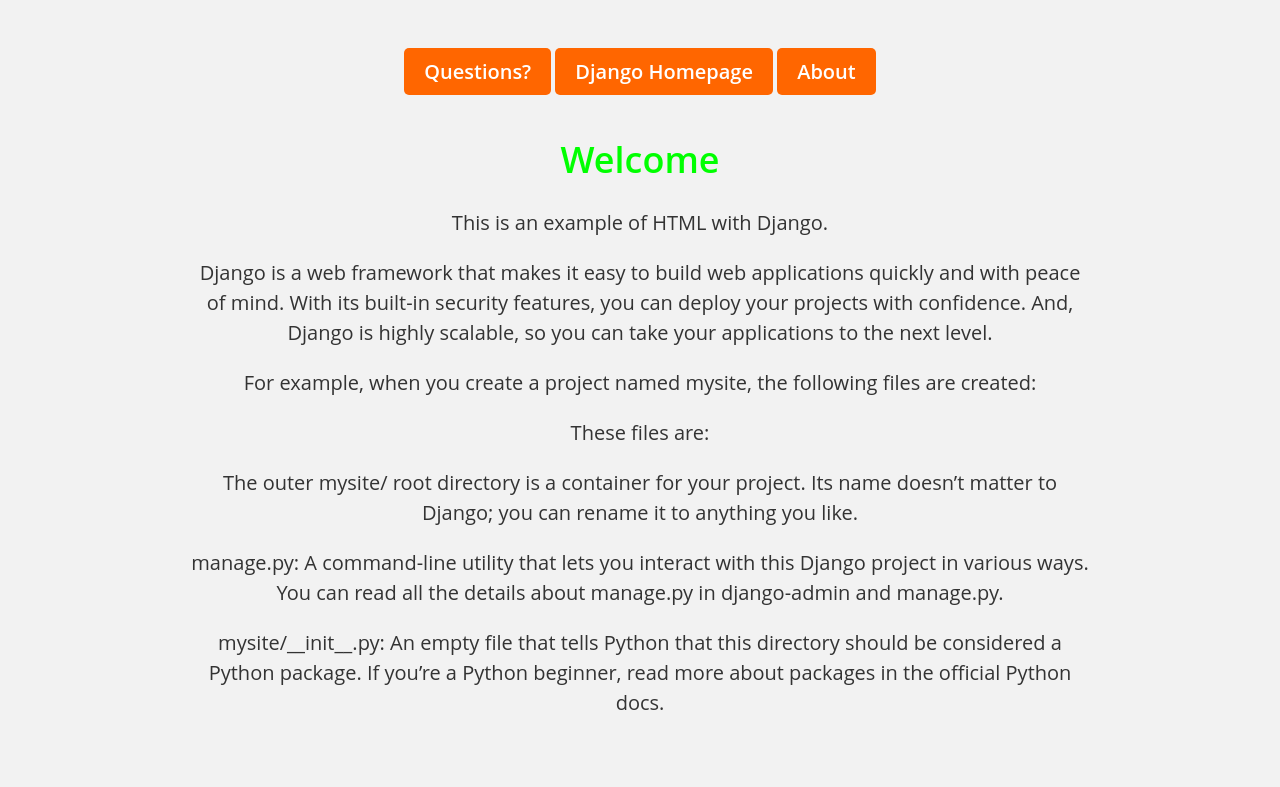
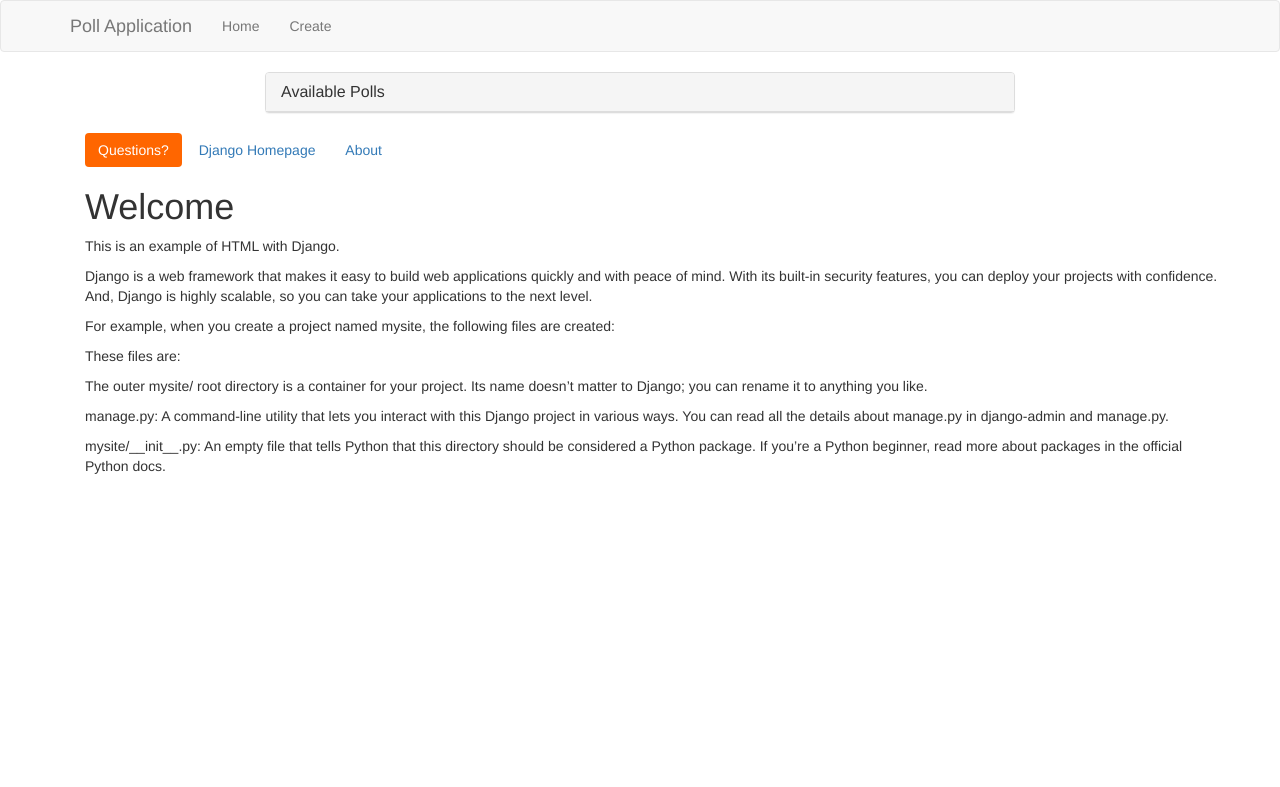
Before and after one commit to aalshawa97/QuestionsDjango, a Django app: page / in a window 1280 px wide. Shown: the top 787 px of the page. Run offline with Django 4.2, Linux system fonts and the light colour scheme; some libraries are stand-ins or nearby versions.

Commit message:
New homepage

```diff
--- a/django_project/urls.py
+++ b/django_project/urls.py
@@ -15,7 +15,8 @@
     #Django adminstration
     path('admin/', admin.site.urls),
     path('create/', poll_views.createPageView, name='create'),
-    #path('vote', poll_views.votePageView, name='vote'),
+    #path('vote', poll_views.votePageView('',0), name='vote'),
+    #path('', poll_views.homePageView, name='home')
     #path('', pages.Templates)
     #path('about/', views.about, name='about'),
 ]
--- a/pages/Templates/home.html
+++ b/pages/Templates/home.html
@@ -1,51 +1,31 @@
-<!DOCTYPE html>
-<html>
-  <head>
-    <title>Homepage</title>
-    <style>
-      /* Add some styles to make the page look similar to kamarelief.org */
-      body {
-        background-color: #f2f2f2;
-        font-family: "Open Sans", sans-serif;
-      }
-      h1 {
-        text-align: center;
-        color: #00FF00;
-        margin-top: 50px;
-        font-size: 36px;
-        font-weight: 600;
-      }
-      .container {
-        max-width: 900px;
-        margin: 0 auto;
-        text-align: center;
-        padding: 50px 0;
-      }
-      p {
-        font-size: 20px;
-        color: #333;
-        margin: 20px 0;
-        line-height: 1.5;
-      }
-      .btn {
-        padding: 10px 20px;
-        background-color: #ff6600;
-        color: #fff;
-        border: none;
-        border-radius: 5px;
-        cursor: pointer;
-        margin-top: 20px;
-        font-size: 20px;
-        text-decoration: none;
-        font-weight: 600;
-        text-align: center;
-      }
-      .btn:hover {
-        background-color: #333;
-      }
-    </style>
-  </head>
-  <body>
+{% extends "base.html" %}
+
+{% block title %}Homepage{% endblock %}
+
+{% block main %}
+<div class="row">
+    <div class="col-lg-8 col-lg-offset-2">
+        <div class="panel panel-default">
+            <div class="panel-heading">
+                <h3 class="panel-title">Available Polls</h3>
+            </div>
+
+            <ul class="list-group">
+                {% for poll in polls %}
+                <li class="list-group-item">
+                    <strong>{{ poll.question }}</strong>
+                    <span class="pull-right">
+                        <a href="{% url 'vote' poll.id %}" class="btn btn-info btn-xs">Vote</a> &nbsp;
+                        <a href="{% url 'results' poll.id %}" class="btn btn-default btn-xs">View Results</a> &nbsp;
+                    </span>
+                </li>
+                {% endfor %}
+            </ul>
+
+        </div>
+    </div>
+</div>
+
 <div class="container">
   <a href="mailto:abdullahalshawa@gmail.com" class="btn" style="background-color: #ff6600; color: white;">Questions?</a>
   <a href="https://www.djangoproject.com" class="btn">Django Homepage</a>
@@ -60,3 +40,5 @@
   <p>manage.py: A command-line utility that lets you interact with this Django project in various ways. You can read all the details about manage.py in django-admin and manage.py.</p>
   <p>mysite/__init__.py: An empty file that tells Python that this directory should be considered a Python package. If you’re a Python beginner, read more about packages in the official Python docs.</p>
 </div>
+
+{% endblock %}
```
Lines whose indentation alone changed are shown as unchanged.
